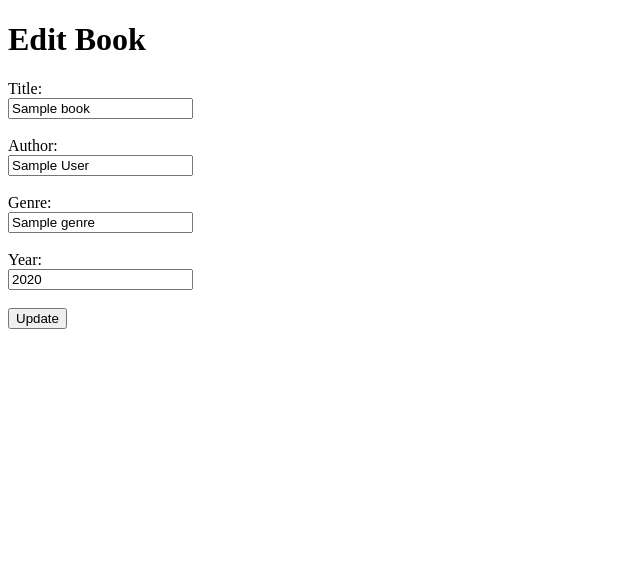
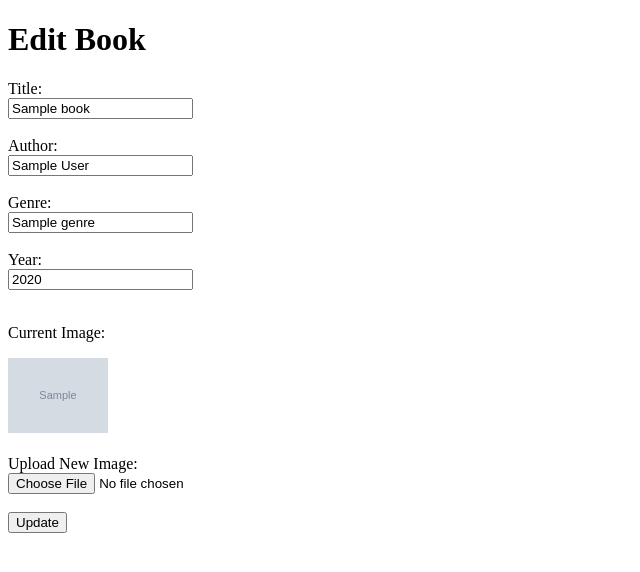
Before and after one commit to Sebika-K/manage-library-books, a CodeIgniter 4 app: the page made by app/Views/books/edit.php in a window 1280 px wide. Shown: the top 572 px of the page, without its empty margins (0-640 px from the left). Run offline with PHP 8.4 and a stand-in for CodeIgniter, Linux system fonts and the light colour scheme; the template is opened without the code that fills it: most values are stand-ins (such as "Sample title", 1, 10 or a date in 2020); grey boxes marked "Sample" are stand-in pictures; some libraries are stand-ins or nearby versions.

Commit message:
Update edit view with file upload + show existing image

```diff
--- a/app/Views/books/edit.php
+++ b/app/Views/books/edit.php
@@ -13,7 +13,7 @@
     </div>
 <?php endif; ?>
 
-<form action="/books/update/<?= $book['id']; ?>" method="post">
+<form action="/books/update/<?= $book['id']; ?>" method="post" enctype="multipart/form-data">
 
     <label>Title:</label><br>
     <input type="text" name="title" value="<?= esc($book['title']); ?>"><br><br>
@@ -27,6 +27,19 @@
     <label>Year:</label><br>
     <input type="number" name="year" value="<?= esc($book['year']); ?>"><br><br>
 
+    <p>Current Image:</p>
+
+    <?php if ($book['image_path']): ?>
+        <img src="/uploads/<?= $book['image_path']; ?>" width="100">
+    <?php else: ?>
+        <p>No image available</p>
+    <?php endif; ?>
+
+    <br><br>
+
+    <label>Upload New Image:</label><br>
+    <input type="file" name="image"><br><br>
+
     <button type="submit">Update</button>
 </form>
 
```
